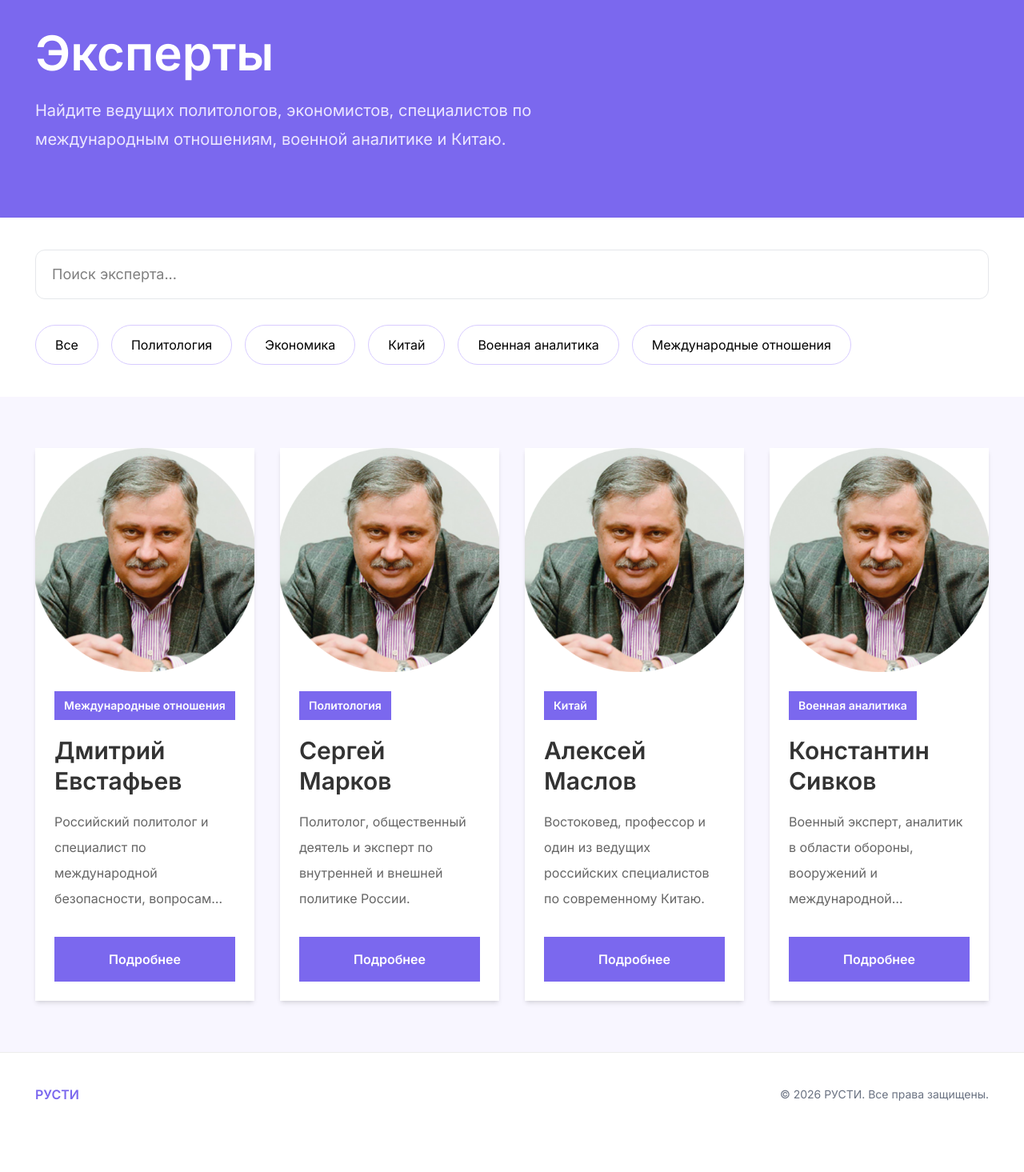
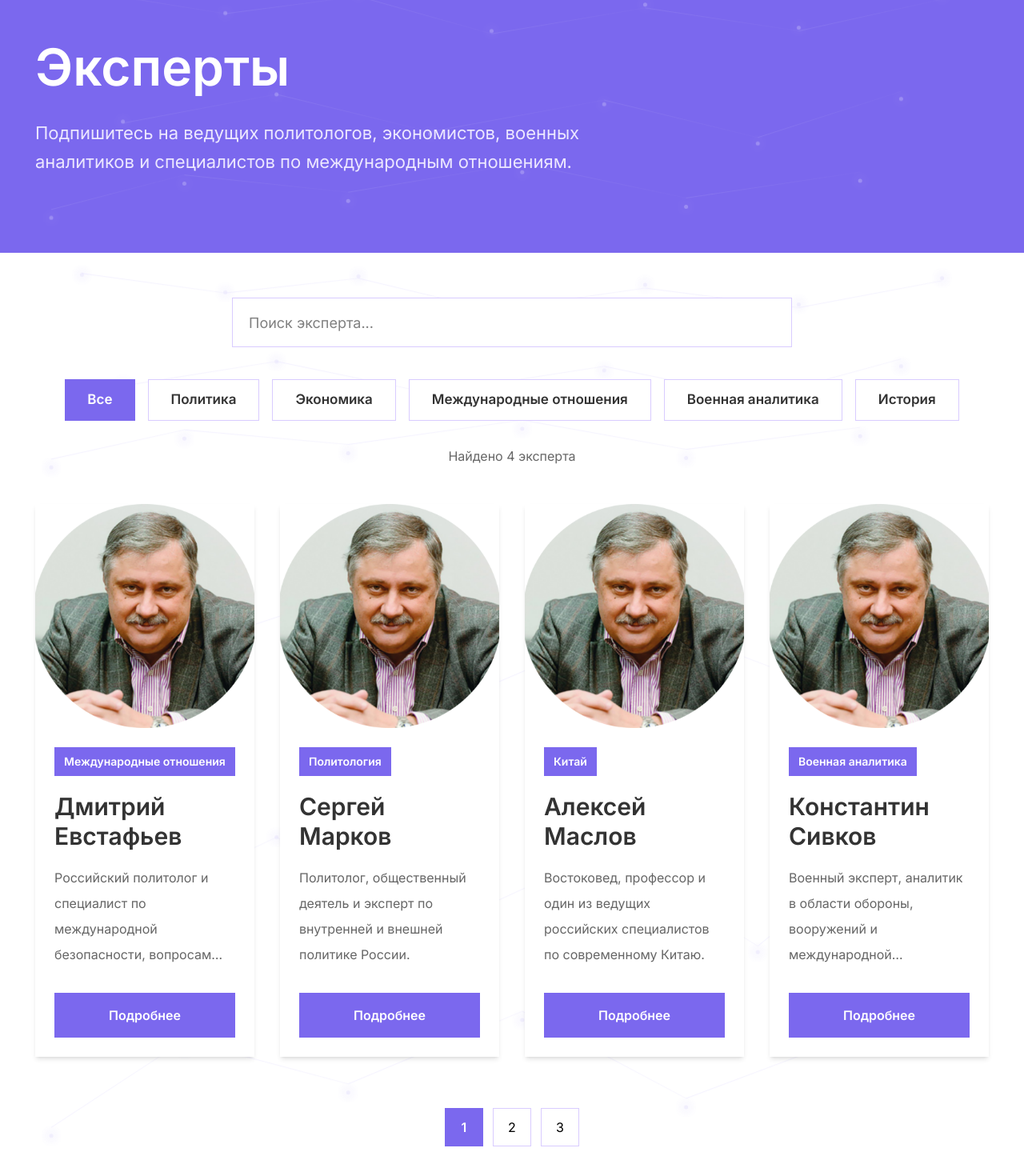
Before and after one commit to aaashteyjn/roosty_platform, a React (Vite) app: page /experts in a window 1280 px wide. Shown: the part 125-1590 px from the top of the page at 80% size. Before the commit the page ends 1545 px from the top, so only its background shows below. Built offline with nearby package versions, Linux system fonts and the light colour scheme.

Commit message:
experts page edited

```diff
--- a/src/components/experts/ExpertsFilters.tsx
+++ b/src/components/experts/ExpertsFilters.tsx
@@ -1,58 +1,76 @@
 import { Container } from "../layout/Container";
+import { Section } from "../layout/Section";
 
 const filters = [
   "Все",
-  "Политология",
+  "Политика",
   "Экономика",
-  "Китай",
+  "Международные отношения",
   "Военная аналитика",
-  "Международные отношения",
+  "История",
 ];
 
 export function ExpertsFilters() {
   return (
-    <section className="bg-white py-10 shadow-sm">
+    <Section
+      className="bg-white pt-14 pb-10"
+      pattern
+    >
       <Container>
+
+        <div className="mx-auto max-w-[700px]">
 
           <input
             placeholder="Поиск эксперта..."
             className="
-            mb-8
+              h-[62px]
               w-full
-            rounded-xl
               border
-            border-gray-200
+              border-[#D9CCFF]
+              bg-white
               px-5
-            py-4
-            text-lg
+              text-[18px]
               outline-none
+              transition
               focus:border-[#7B68EE]
+              focus:shadow-lg
             "
           />
 
-        <div className="flex flex-wrap gap-4">
+        </div>
 
-          {filters.map((filter) => (
+        <div className="mt-10 flex flex-wrap justify-center gap-4">
+
+          {filters.map((filter, index) => (
+
             <button
               key={filter}
-              className="
-                rounded-full
-                border
-                border-[#D8CCFF]
-                px-6
+              className={`
+                px-7
                 py-3
-                transition
-                hover:bg-[#7B68EE]
-                hover:text-white
-              "
+                text-[17px]
+                font-semibold
+                transition-all
+                duration-300
+                ${
+                  index === 0
+                    ? "bg-[#7B68EE] text-white"
+                    : "bg-white border border-[#D9CCFF] text-[#333] hover:bg-[#7B68EE] hover:text-white"
+                }
+              `}
             >
               {filter}
             </button>
+
           ))}
 
         </div>
 
+        <p className="mt-8 text-center text-[#666]">
+          Найдено {filters.length - 2} эксперта
+        </p>
+
       </Container>
-    </section>
+    </Section>
   );
 }
--- a/src/components/experts/ExpertsGrid.tsx
+++ b/src/components/experts/ExpertsGrid.tsx
@@ -1,10 +1,14 @@
 import { Container } from "../layout/Container";
+import { Section } from "../layout/Section";
 import { ExpertCard } from "../home/ExpertCard";
 import { mockExperts } from "../../data/mockExperts";
 
 export function ExpertsGrid() {
   return (
-    <section className="bg-[#F8F6FF] py-16">
+    <Section
+      className="bg-white pt-2 pb-24"
+      pattern
+    >
       <Container>
 
         <div className="grid grid-cols-4 gap-8">
@@ -18,7 +22,51 @@ export function ExpertsGrid() {
 
         </div>
 
+        <div className="mt-16 flex justify-center gap-3">
+
+          <button
+            className="
+              h-12
+              w-12
+              bg-[#7B68EE]
+              font-bold
+              text-white
+            "
+          >
+            1
+          </button>
+
+          <button
+            className="
+              h-12
+              w-12
+              border
+              border-[#D9CCFF]
+              transition
+              hover:bg-[#7B68EE]
+              hover:text-white
+            "
+          >
+            2
+          </button>
+
+          <button
+            className="
+              h-12
+              w-12
+              border
+              border-[#D9CCFF]
+              transition
+              hover:bg-[#7B68EE]
+              hover:text-white
+            "
+          >
+            3
+          </button>
+
+        </div>
+
       </Container>
-    </section>
+    </Section>
   );
 }
--- a/src/components/experts/ExpertsHero.tsx
+++ b/src/components/experts/ExpertsHero.tsx
@@ -1,23 +1,30 @@
 import { Container } from "../layout/Container";
+import { ParticlesBackground } from "../common/ParticlesBackground";
 
 export function ExpertsHero() {
   return (
-    <section className="bg-[#7B68EE] py-20">
+    <section className="relative overflow-hidden bg-[#7B68EE] py-24">
+
+      <ParticlesBackground variant="dark" />
+
       <Container>
-        <div className="max-w-3xl">
 
-          <h1 className="text-6xl font-black text-white">
+        <div className="relative z-10 max-w-3xl">
+
+          <h1 className="text-[64px] font-black leading-none text-white">
             Эксперты
           </h1>
 
-          <p className="mt-6 text-xl leading-9 text-[#ECE7FF]">
-            Найдите ведущих политологов, экономистов,
-            специалистов по международным отношениям,
-            военной аналитике и Китаю.
+          <p className="mt-8 text-[22px] leading-9 text-[#ECE7FF]">
+            Подпишитесь на ведущих политологов,
+            экономистов, военных аналитиков и
+            специалистов по международным отношениям.
           </p>
 
         </div>
+
       </Container>
+
     </section>
   );
 }
```
Lines whose indentation alone changed are shown as unchanged.
